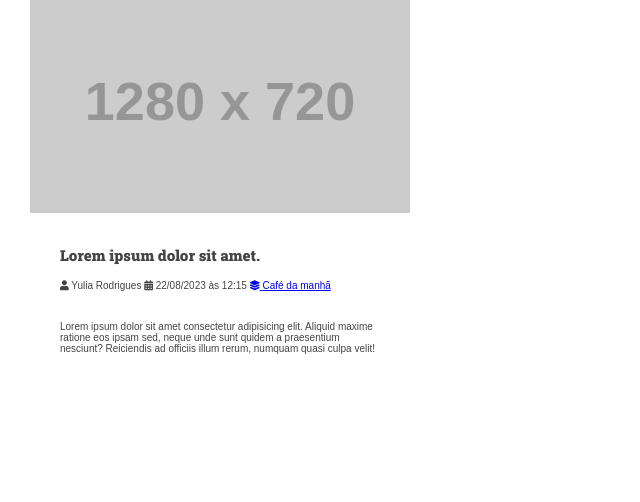
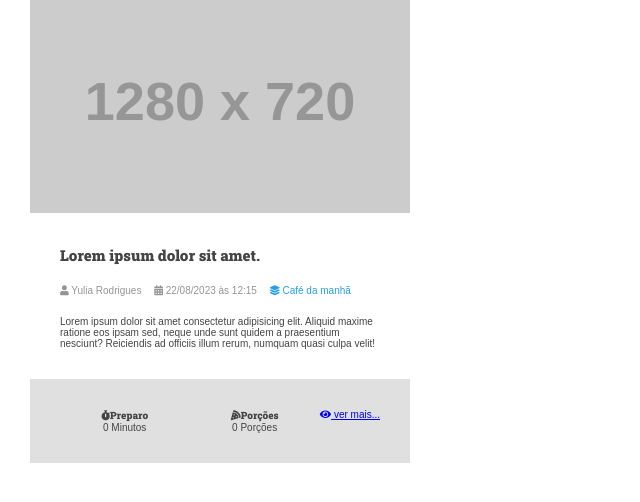
Before and after one commit to yuliaardrigues/Projeto-Django, a Django app: page / in a window 1280 px wide. Shown: the part 197-699 px from the top of the page, without its empty margins (0-640 px from the left). Run offline with Django 4.2, Linux system fonts and the light colour scheme; grey boxes labelled with a size stand in for pictures from a placeholder-image service; some libraries are stand-ins or nearby versions.

Commit message:
home.html

```diff
--- a/app/templates/recipes/pages/home.html
+++ b/app/templates/recipes/pages/home.html
@@ -30,9 +30,34 @@
           </span>
         </div>
         <div class="recipe-content">
-            <p>Lorem ipsum dolor sit amet consectetur adipisicing elit. Aliquid maxime ratione eos ipsam sed, neque unde sunt quidem a praesentium nesciunt? Reiciendis ad officiis illum rerum, numquam quasi culpa velit!</p>
+          <p>
+            Lorem ipsum dolor sit amet consectetur adipisicing elit. Aliquid
+            maxime ratione eos ipsam sed, neque unde sunt quidem a praesentium
+            nesciunt? Reiciendis ad officiis illum rerum, numquam quasi culpa
+            velit!</p>
         </div>
+        <div class="recipe-meta-container">
+          <div class="recipe-meta recipe-preparation">
+            <h3 class="recipe-meta-title">
+              <i class="fas fa-stopwatch"></i>Preparo</h3>
+            <div class="recipe-meta-text">
+                0 Minutos
+            </div>
+          </div>
+        <div class="recipe-meta recipe-servings">
+          <h3 class="recipe-meta-title"><i class="fas fa-pizza-slice"></i>Porções</h3>
+          <div class="recipe-meta-text">
+            0 Porções
+        </div>
+        </div>
+        <footer class="recipe-footer">
+            <a class="recipe-read-more button button-dark button-full-width" href="/recipes/3/">
+            <i class="fas fa-eye"></i>
+            <span>ver mais...</span>
+        </a>
+        </footer>
       </div>
     </div>
+</div>
   </main>
 </body>
--- a/app/templates/recipes/partials/head.html
+++ b/app/templates/recipes/partials/head.html
@@ -177,6 +177,7 @@
 
         .recipe-list-item{
             max-width: 38rem;
+
         }
         .recipe-list-item:hover{
             transform: scale(1.02);
@@ -185,7 +186,7 @@
 
         .recipe-title-container{
             padding: var(--spacing-gutter-medium);
-            padding-bottom: calc(var(--spacing-gutter-medium)/2);
+            padding-bottom: 2rem;
 
         }
         .recipe-author{
@@ -193,7 +194,36 @@
         }
         .recipe-content{
             padding: var(--spacing-gutter-medium);
+            padding-top: 2rem;
 
+        }
+        .recipe-author-item{
+            color: var(--color-gray-4);
+            margin-right: 1rem;
+        }
+        .recipe-author-item a{
+            color: var(--color-primary);
+            transition: all 300ms ease-in-out;
+            text-decoration: none;
+        }
+        .recipe-author-item a:hover{
+            color: var(--color-primary-dark);
+        }
+        .recipe-meta-container{
+            display: flex;
+            flex-flow: row wrap;
+            padding: var(--spacing-gutter-medium);
+            background: var(--color-gray-1);
+        }
+        .recipe-meta{
+            display: flex;
+            flex-flow:column nowrap;
+            flex-shrink: 1;
+            flex-grow: 1;
+            text-align: center;
+        }
+        .recipe-meta-title{
+            font-size: 1rem;
         }
     </style>
 </head>
```
